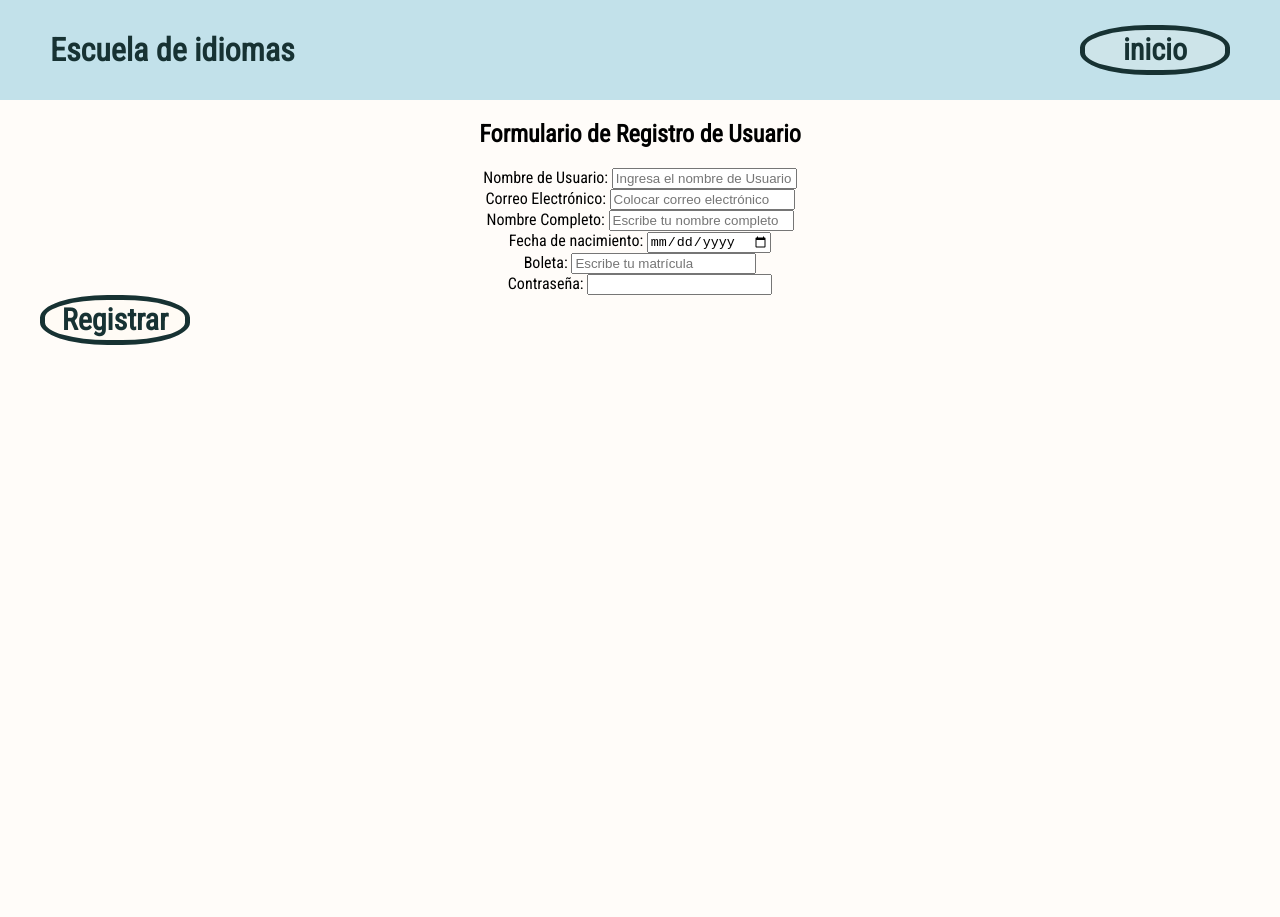
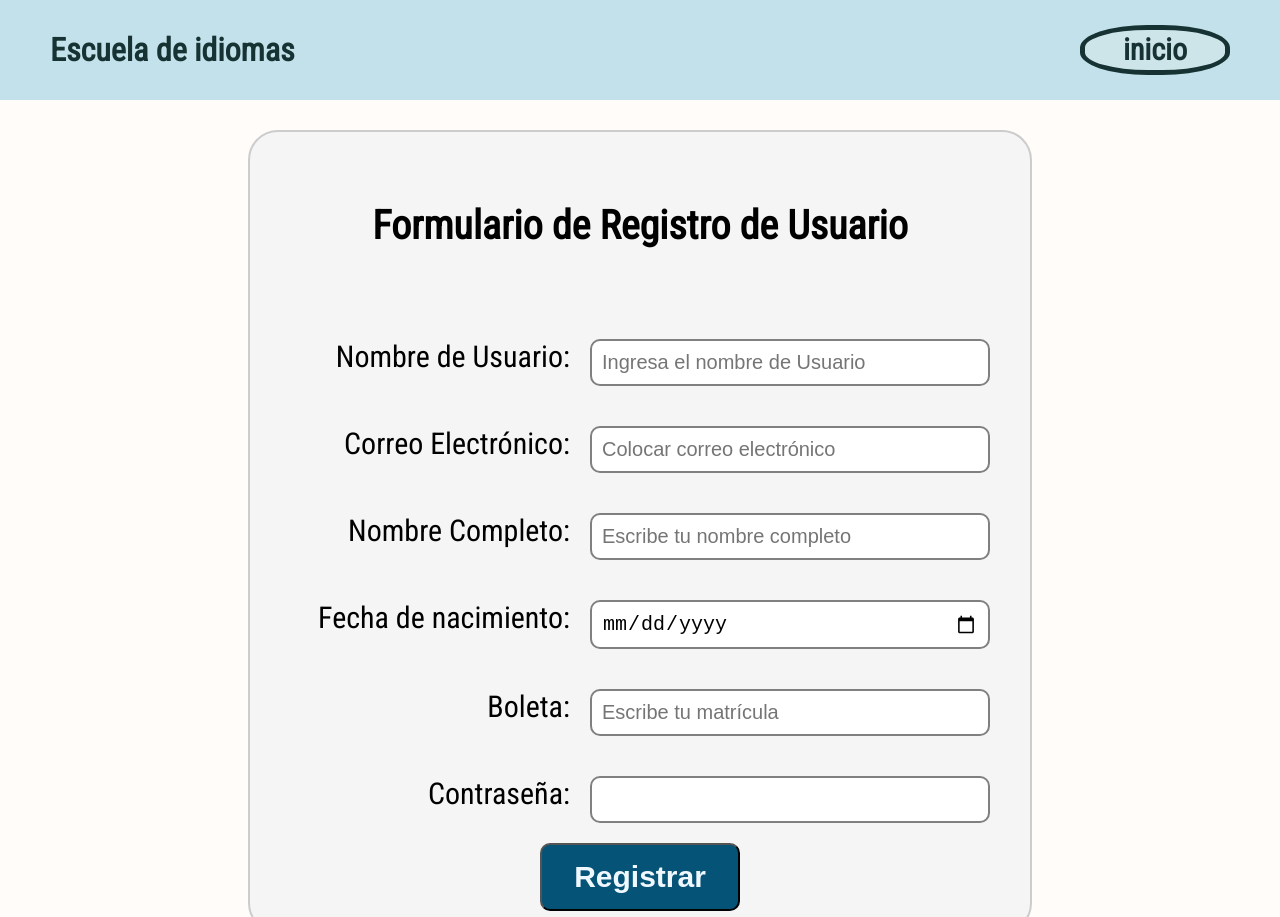
Before and after one commit to Alberto9701/proyectoPrincipalWeb, a plain HTML site: page registro.html in a window 1280 px wide. Shown: the top 917 px of the page. Before the commit the page ends 800 px from the top, so only its background shows below. Drawn offline with Linux system fonts and the light colour scheme.

Commit message:
Estilos de la pagina de registros agregados

```diff
--- a/registro.html
+++ b/registro.html
@@ -4,6 +4,7 @@
     <meta charset="UTF-8">
     <meta name="viewport" content="width=device-width, initial-scale=1.0">
     <link rel="stylesheet" href="styles/principal.css">
+    <link rel="stylesheet" href="styles/pages/registro.css">
     <link rel="preconnect" href="https://fonts.googleapis.com">
     <link rel="preconnect" href="https://fonts.gstatic.com" crossorigin>
     <link href="https://fonts.googleapis.com/css2?family=Roboto+Condensed&display=swap" rel="stylesheet">
@@ -18,39 +19,38 @@
     </header>
 
 
-    <div class="contenedor">
-        <h2 class="titulo">Formulario de Registro de Usuario</h2>
+    <div class="contenedor__registro">
+        <h2 class="titulo__registro">Formulario de Registro de Usuario</h2>
 
         <form action="/submit-your-form-processing-url" method="post" class="formulario">
             <div class="campo-formulario">
-                <label for="username" class="etiqueta">Nombre de Usuario:</label>
-                <input type="text" id="username" name="username" class="entrada" required placeholder="Ingresa el nombre de Usuario">
+                <label class="formulario__label" for="username" class="etiqueta">Nombre de Usuario:</label>
+                <input class="formulario__text" type="text" id="username" name="username" class="entrada" required placeholder="Ingresa el nombre de Usuario">
             </div>
             <div class="campo-formulario">
-                <label for="email" class="etiqueta">Correo Electrónico:</label>
-                <input type="email" id="email" name="email" class="entrada" required placeholder="Colocar correo electrónico">
+                <label class="formulario__label" for="email" class="etiqueta">Correo Electrónico:</label>
+                <input class="formulario__text" type="email" id="email" name="email" class="entrada" required placeholder="Colocar correo electrónico">
             </div>
             <div class="campo-formulario">
-                <label for="fullname" class="etiqueta">Nombre Completo:</label>
-                <input type="text" id="fullname" name="fullname" class="entrada" required placeholder="Escribe tu nombre completo">
+                <label class="formulario__label" for="fullname" class="etiqueta">Nombre Completo:</label>
+                <input class="formulario__text" type="text" id="fullname" name="fullname" class="entrada" required placeholder="Escribe tu nombre completo">
             </div>
 
             <div class="campo-formulario">
-                <label for="edad" class="etiqueta">Fecha de nacimiento:</label>
-                <input type="date" id="fecha_nacimiento" name="fecha_nacimiento" class="entrada" required placeholder="Coloque porfavor su fecha de nacimiento">
+                <label class="formulario__label" for="edad" class="etiqueta">Fecha de nacimiento:</label>
+                <input class="formulario__text" type="date" id="fecha_nacimiento" name="fecha_nacimiento" class="entrada" required placeholder="Coloque porfavor su fecha de nacimiento">
             </div>
 
             <div class="campo-formulario">
-                <label for="matricula" class="etiqueta">Boleta:</label>
-                <input type="text" id="matricula" name="matricula" class="entrada" required placeholder="Escribe tu matrícula">
+                <label class="formulario__label" for="matricula" class="etiqueta">Boleta:</label>
+                <input class="formulario__text" type="text" id="matricula" name="matricula" class="entrada" required placeholder="Escribe tu matrícula">
             </div>
             <div class="campo-formulario">
-                <label for="password" class="etiqueta">Contraseña:</label>
-                <input type="password" id="password" name="password" class="entrada" required>
+                <label class="formulario__label" for="password" class="etiqueta">Contraseña:</label>
+                <input class="formulario__text" type="password" id="password" name="password" class="entrada" required>
             </div>
-            <div class="campo-formulario">
-                <button type="submit" class="boton">Registrar</button>
-            </div>
+            <button class="formulario__submit" type="submit" class="boton">Registrar</button>
+
         </form>
     </div>
 
--- /dev/null
+++ b/styles/pages/registro.css
@@ -0,0 +1,55 @@
+
+.contenedor__registro {
+    background-color: whitesmoke;
+    padding: 2rem;
+    width: fit-content;
+    margin: 3rem auto;
+    border: 2px solid rgb(204, 204, 204);
+    border-radius: 3rem;
+}
+
+.titulo__registro {
+    font-size: 4rem;
+    margin: 5rem 0 7rem;
+    text-align: center;
+}
+
+.campo-formulario {
+    margin: 2rem;
+    font-size: 3rem;
+    display: grid;
+    grid-template-columns: 30rem 40rem;
+    justify-content: center;
+}
+
+.formulario__label {
+    display: block;
+    margin-right: 2rem;
+    text-align: end;
+}
+
+
+.formulario__text {
+    display: block;
+    font-size: 2rem;
+    padding: 1rem;
+    border: 2px solid gray;
+    border-radius: 1rem;
+}
+
+.formulario {
+    display: grid;
+    grid-template-columns: 100%;
+    justify-content: center;
+}
+
+.formulario__submit {
+    padding: 1.5rem;
+    margin: auto;
+    width: 20rem;
+    font-size: 3rem;
+    font-weight: 700;
+    color:aliceblue;
+    background-color: rgb(5, 83, 119);
+    border-radius: 1rem;
+}
```
